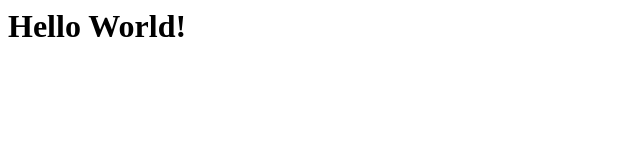
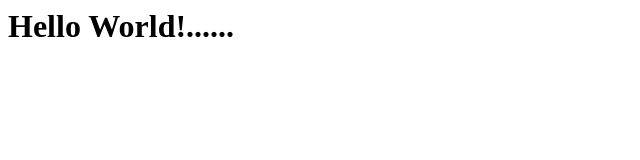
Before and after one commit to valabozusatish/helloworld, a plain HTML site: page index.html in a window 1280 px wide. Shown: the full height of the page, 0-640 px from the left. Drawn offline with Linux system fonts and the light colour scheme.

Commit message:
modified

```diff
--- a/index.html
+++ b/index.html
@@ -1 +1 @@
-<h1>Hello World!</h1>
+<h1>Hello World!......</h1>
```
